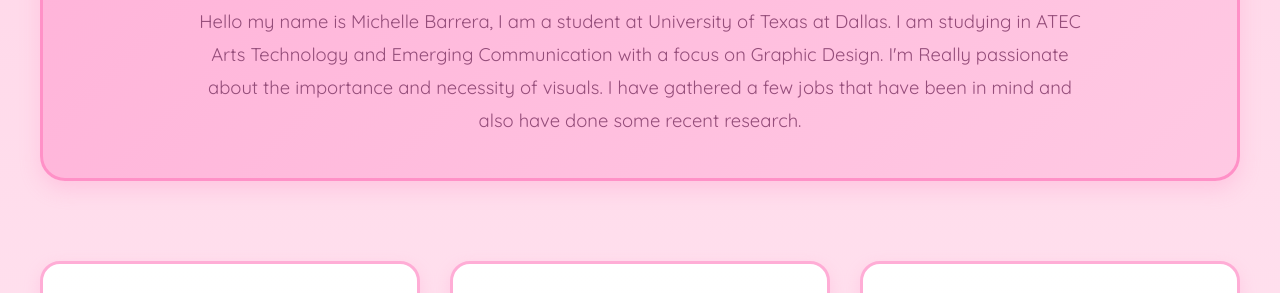
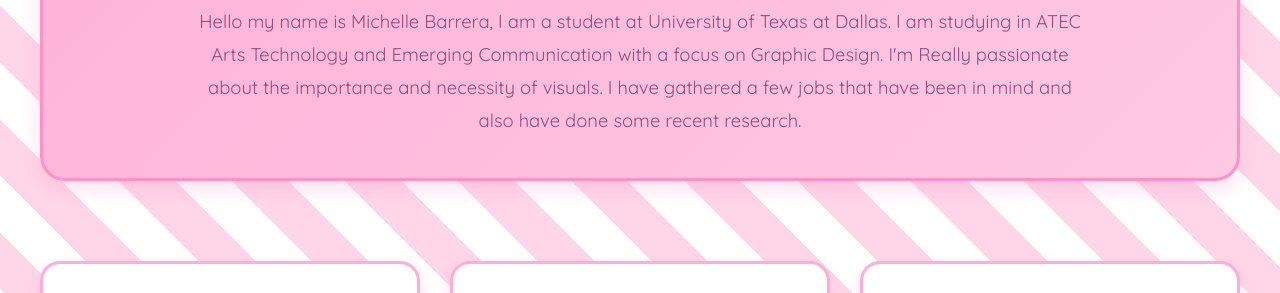
Before and after one commit to michellebarrera03/MichelleB-InternetStudio, a plain HTML site: page asg13/index.html in a window 1280 px wide. Shown: the part 193-486 px from the top of the page. Drawn offline with Linux system fonts and the light colour scheme.

Commit message:
Update styles.css

```diff
--- a/asg13/styles.css
+++ b/asg13/styles.css
@@ -80,7 +80,13 @@
 
 body {
     font-family: 'Quicksand', sans-serif;
-    background: linear-gradient(to bottom, #ffd6e8 0%, #ffe4f0 50%, #fff0f5 100%);
+    background: repeating-linear-gradient(
+        45deg,
+        #ffd6e8,
+        #ffd6e8 40px,
+        #ffffff 40px,
+        #ffffff 80px
+    );
     min-height: 100vh;
     padding: 0;
     color: #8b5a7d;
```
